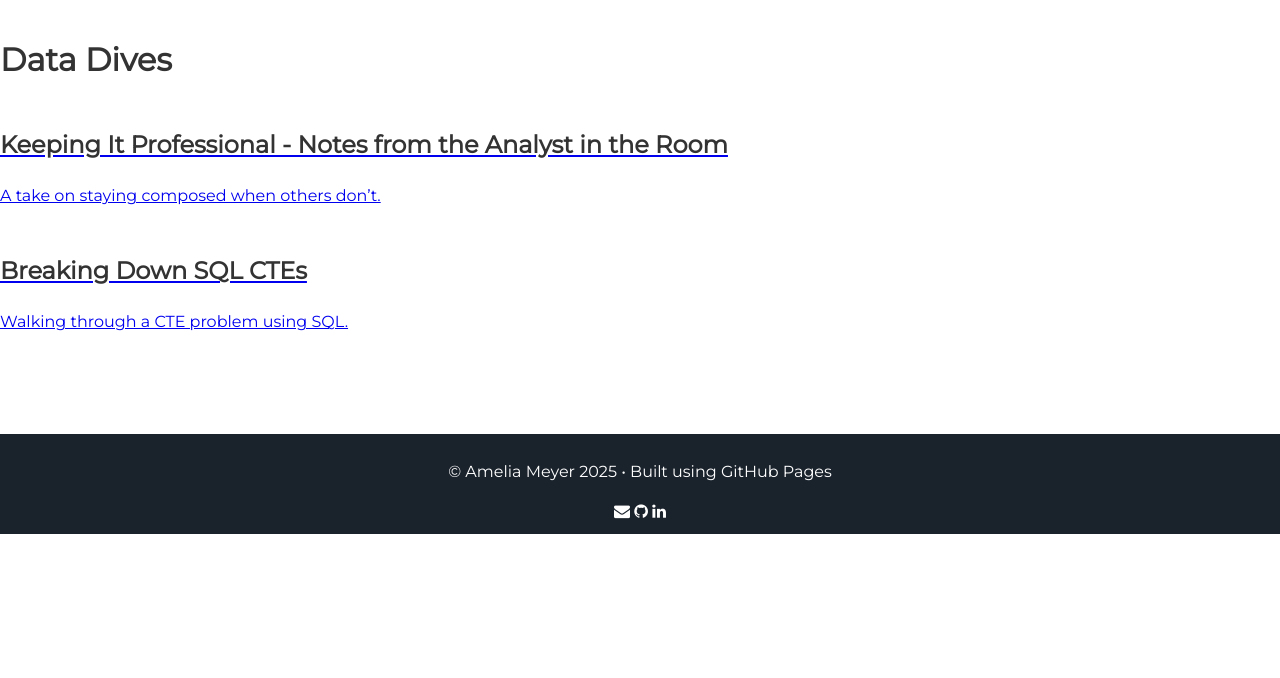
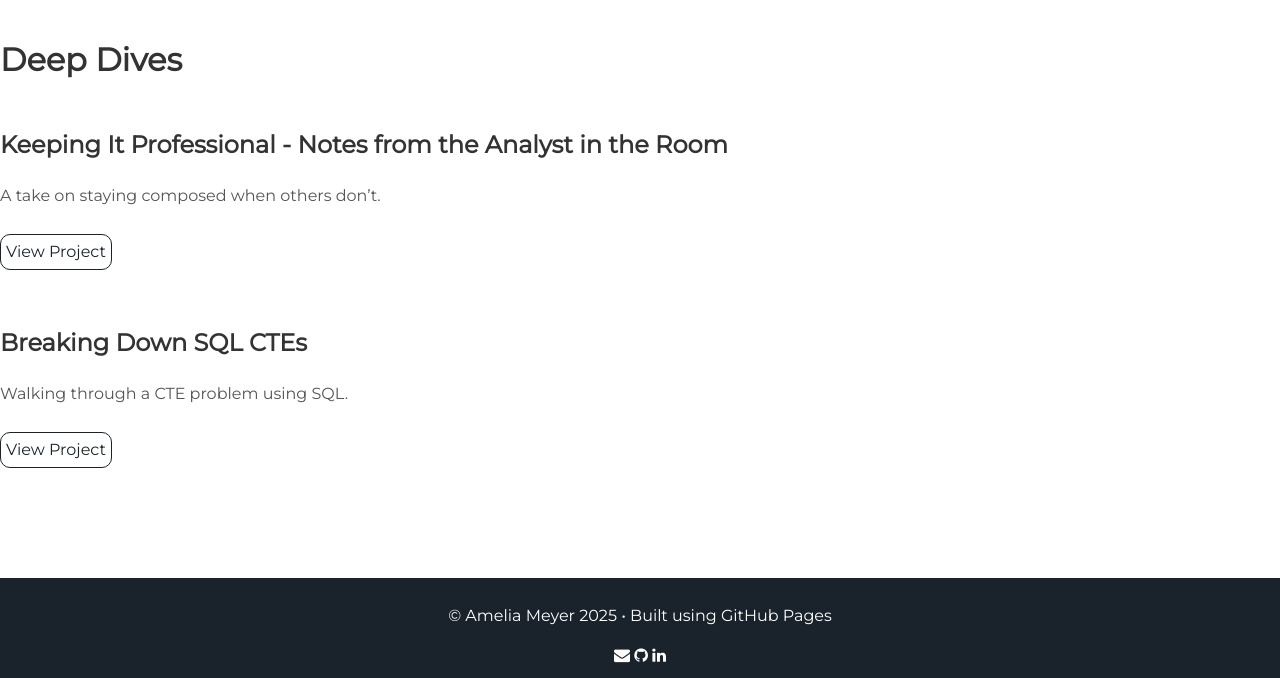
Before and after one commit to ameliameyer/home_, a Jekyll site: the page built from index.html, in a window 1280 px wide and 900 px high, scrolled down 3585 px, cut to the strip 222-900 px from the top of the window. Built offline with Jekyll 4.4.1, drawn with Linux system fonts in a browser that asks for light colours; before the commit the page ends 4341 px from its top, so only the background shows below that.

Commit message:
Update deep_dives.html

```diff
--- a/_includes/deep_dives.html
+++ b/_includes/deep_dives.html
@@ -1,25 +1,21 @@
 <section id="data_dives" class="deep-dives-section">
-  <h2>Data Dives</h2>
-
+  <h2>Deep Dives</h2>
   <div class="projects-grid">
-    <!-- Staying Professional -->
-    <a href="{{ '/deep_dives/stay_coll.html' | relative_url }}" target="_blank" class="project-card-link">
+    <!-- Each Deep Dive -->
     <div class="project-card">
       <div class="project-info">
         <h3>Keeping It Professional - Notes from the Analyst in the Room</h3>
         <p>A take on staying composed when others don’t.</p>
+        <a href="{{ '/deep_dives/stay_cool.html' | relative_url }}" class="project-link" target="_blank">View Project</a>
       </div>
     </div>
-    </a>
 
-    <!-- SQL CTE Walkthrough -->
-    <a href="{{ '/deep_dives/sql_cte.html' | relative_url }}" target="_blank" class="project-card-link">
     <div class="project-card">
       <div class="project-info">
         <h3>Breaking Down SQL CTEs</h3>
         <p>Walking through a CTE problem using SQL.</p>
+        <a href="{{ '/deep_dives/sql_cte.html' | relative_url }}" class="project-link" target="_blank">View Project</a>
       </div>
     </div>
-    </a>
   </div>
 </section>
```
Lines whose indentation alone changed are shown as unchanged.
